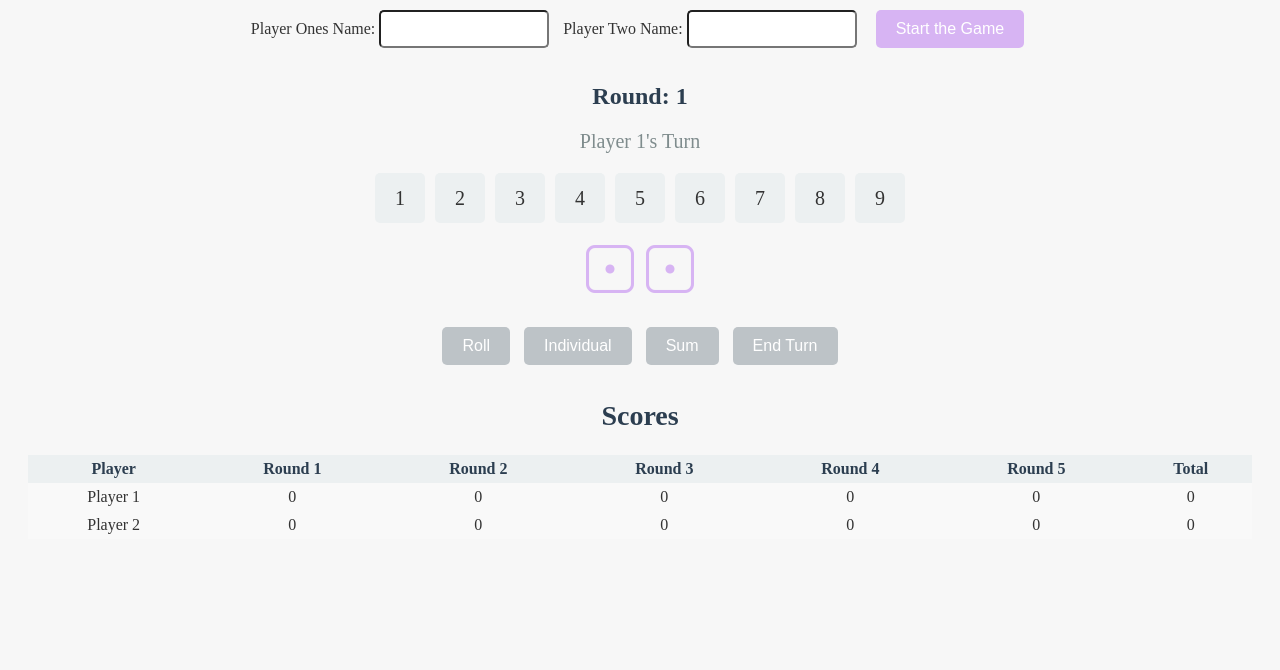
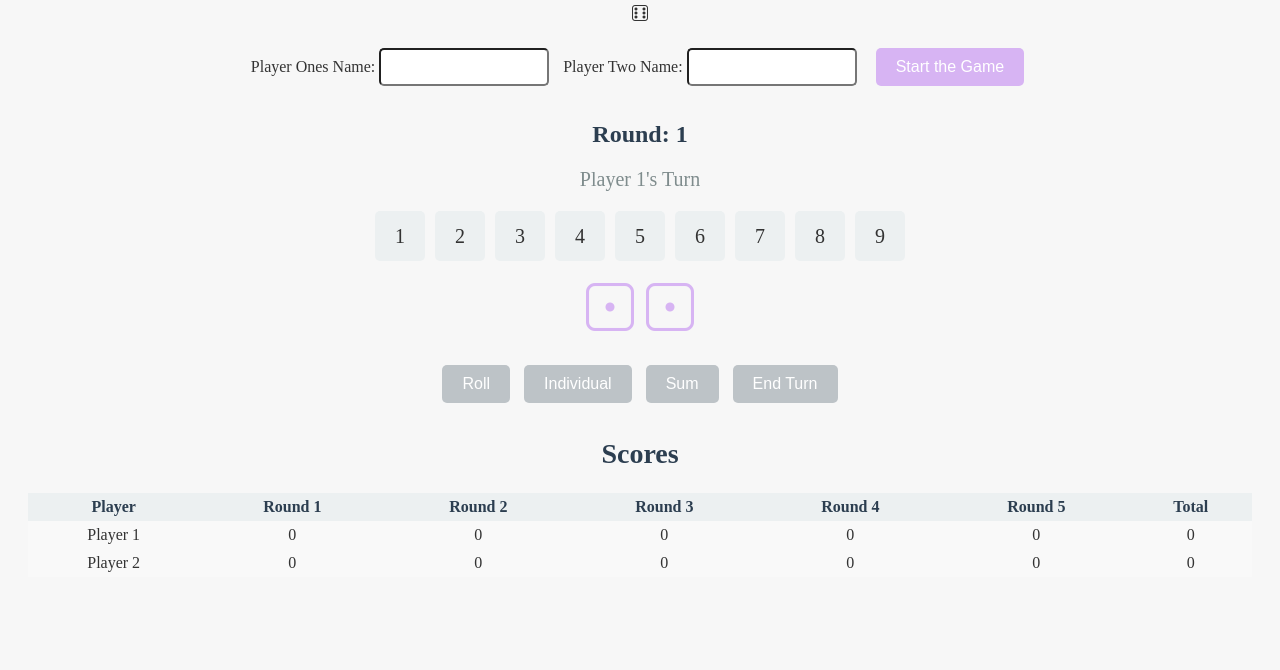
Before and after one commit to TylerCGRimes/shut-the-box, a plain HTML site: page index.html in a window 1280 px wide. Shown: the part 130-800 px from the top of the page. Drawn offline with nearby package versions, Linux system fonts and the light colour scheme.

Commit message:
Update index.html

```diff
--- a/index.html
+++ b/index.html
@@ -10,7 +10,7 @@
 </head>
 <body>
     <h1 id="game-title">SHUT THE BOX GAME</h1>
-
+<i class="bi bi-dice-6" ></i>
     <div id="players-section">
         <label for="p1">Player Ones Name: </label>
         <input type="text" id="p1">
```
